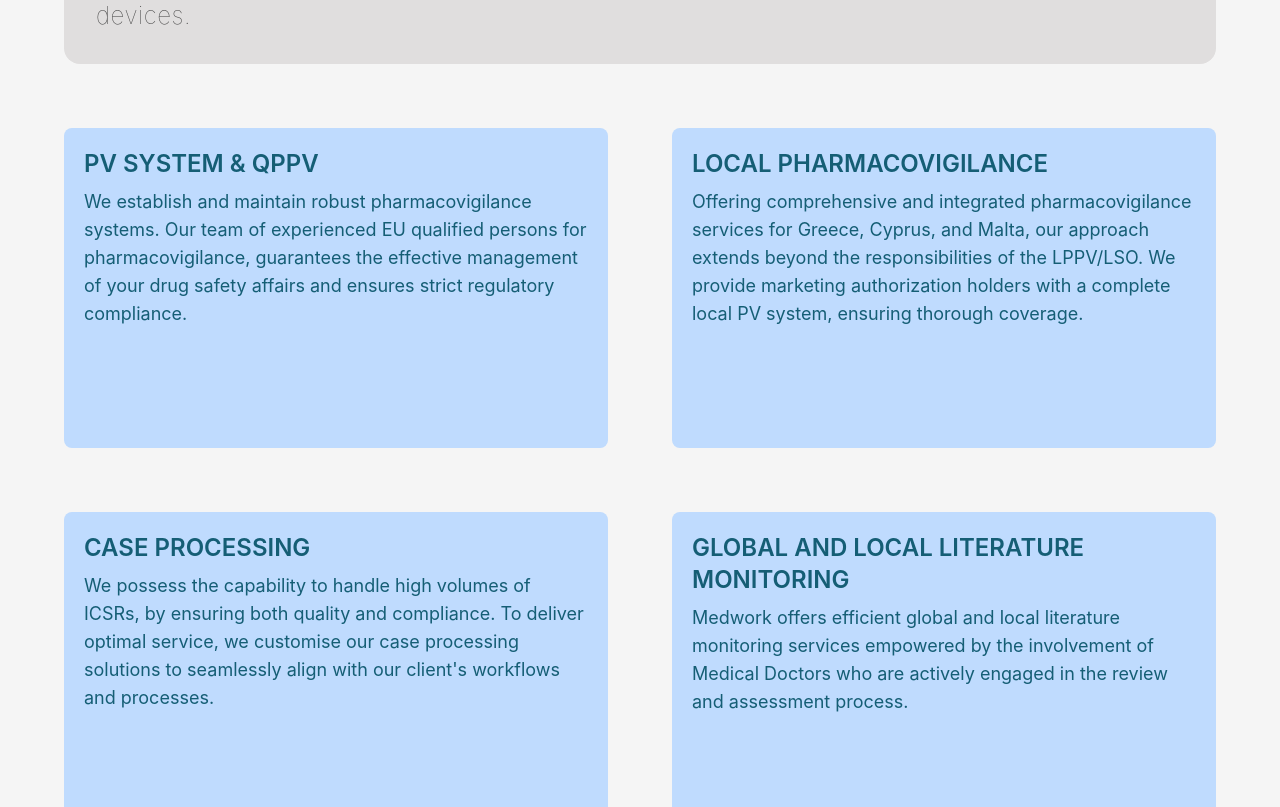
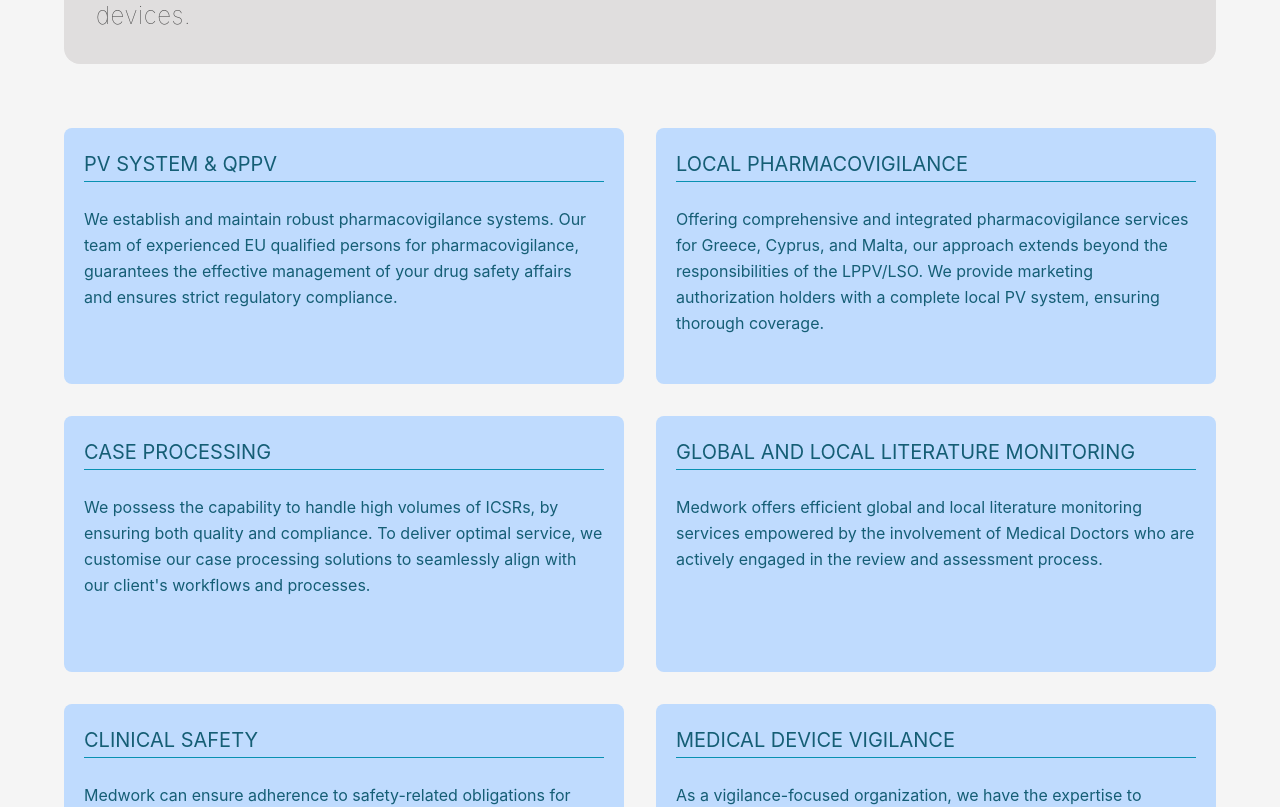
Before and after one commit to Medwork-CRO/webpage, a Next.js app: page /services/safety in a window 1280 px wide. Shown: the part 941-1748 px from the top of the page. Built offline with nearby package versions, Linux system fonts and the light colour scheme.

Commit message:
Design adjustments on cards

```diff
--- a/src/components/Card.tsx
+++ b/src/components/Card.tsx
@@ -26,7 +26,7 @@ function Card({
                     overflow-hidden
                     transform transition duration-200 ease-in-out
                     hover:border-gray-400 dark:hover:border-gray-600
-                    h-[420px]
+                    h-full sm:h-[24rem] lg:h-[28rem] w-full
                 ">
                     <Image
                         className="object-cover h-56"
@@ -34,12 +34,8 @@ function Card({
                         alt={imageTitle}
                     />
                     <div className="p-4">
-                        <h2 className="text-lg font-semibold text-gray-800 dark:text-white">
-                            {imageTitle}
-                        </h2>
-                        <p className="text-sm text-gray-600 dark:text-gray-300 mt-4">
-                            {imageDescription}
-                        </p>
+                        <p className="mb-6 text-xl narrow-letters leading-relaxed">{imageTitle}</p>
+                        <p className="text-md narrow-letters leading-relaxed">{imageDescription}</p>
                     </div>
                 </div>
             </Link>
--- a/src/components/InfoBox.tsx
+++ b/src/components/InfoBox.tsx
@@ -11,12 +11,12 @@ const InfoBox = ({ title, text, link, color }: InfoBoxProps) => (
     <Link href={link}>
         <div className={`${color}
           flex flex-col p-4 rounded-lg
-          sm:h-[20rem] lg:h-[24rem] w-full
+          h-full sm:h-[16rem] lg:h-[20rem] w-full
           hover:border-cyan-600 border-4 border-transparent
           text-cyan-800 transition duration-500 ease-in-out`}
         >
-            <h1 className="mb-2 text-3xl sm:text-2xl font-semibold narrow-letters leading-relaxed ">{title.toUpperCase()}</h1>
-            <p className="text-xl sm:text-lg font-normal narrow-letters leading-relaxed">{text}</p>
+            <p className="mb-6 text-xl narrow-letters leading-relaxed border-b border-cyan-600">{title.toUpperCase()}</p>
+            <p className="text-md narrow-letters leading-relaxed">{text}</p>
         </div>
     </Link>
 );
--- a/src/components/InfoBoxMatrix.tsx
+++ b/src/components/InfoBoxMatrix.tsx
@@ -10,7 +10,7 @@ export type InfoBoxAttributes = {
 
 function InfoBoxMatrix({ infoBoxes }: { infoBoxes: InfoBoxAttributes[] }) {
     return (
-        <div className="w-full grid grid-cols-1 md:grid-cols-2 lg:grid-cols-3 mx-4 md:mx-8 lg:mx-16 my-4 md:my-8 lg:my-16 gap-16">
+        <div className="w-full grid grid-cols-1 md:grid-cols-2 lg:grid-cols-3 mx-4 md:mx-8 lg:mx-16 my-4 md:my-8 lg:my-16 gap-8">
             {infoBoxes.map((infoBox, i) => (
                 <React.Fragment key={i}>
                     <InfoBox
```
